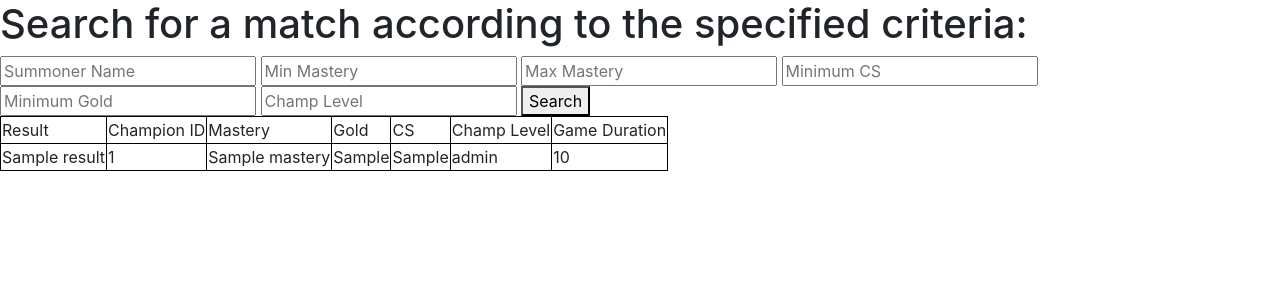
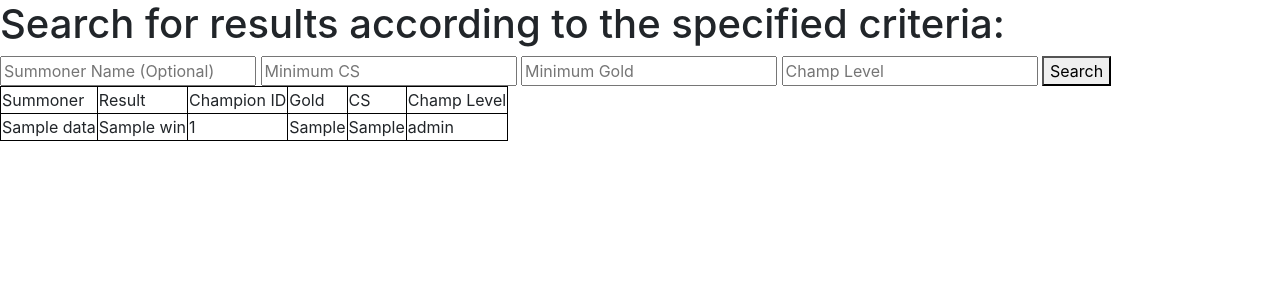
Before and after one commit to 19g/lol-web-app, a Flask app: template flaskr/templates/srmatches.html in a window 1280 px wide. Shown: the part 56-356 px from the top of the page. Run offline with Flask 2, Linux system fonts and the light colour scheme; the template is opened without the code that fills it: most values are stand-ins (such as "Sample title", 1, 10 or a date in 2020); parts of the project's set-up code (start-up, migrations or seed data) failed here and were passed over; some libraries are stand-ins or nearby versions.

Commit message:
added working sql query, had to make temp fix for populate_sr

```diff
--- a/flaskr/calls.py
+++ b/flaskr/calls.py
@@ -34,7 +34,7 @@ def get_summoner_by_puuid(puuid):
 
 
 def get_summoner_by_encrypted_summoner_id(id):
-    url = endpoint_na1 + "/lol/summoner/v4/summoners//" + id
+    url = endpoint_na1 + "/lol/summoner/v4/summoners/" + id
     response = s.get(url)
     return response
 
--- a/flaskr/config.py
+++ b/flaskr/config.py
@@ -1,3 +1,3 @@
-api_key = ""
-sql_user = ""
-sql_password = ""
+api_key = "RGAPI-5a38608e-02c2-420b-911b-c5651b25eb80"
+sql_user = "jcr2198"
+sql_password = "garen"
--- a/flaskr/server.py
+++ b/flaskr/server.py
@@ -24,7 +24,7 @@ engine = create_engine(DATABASEURI)
 CURRENT_PATCH = "9.22.1/"
 DATADRAGON_ENDPOINT = "http://ddragon.leagueoflegends.com/cdn/" + CURRENT_PATCH
 
-# for SR Match History:
+# for SR Match History (END_IDX - BEGIN_IDX matches at a time pulled frmo api)
 BEGIN_IDX = 0
 END_IDX   = 20
 
@@ -93,6 +93,8 @@ def get_summoner():
 @app.route('/tftMatchHistory', methods=['GET'])
 def populate_tft_match_history():
     summoner_name = request.args.get('summonerName').casefold()
+    icon = request.args.get('icon')
+    lvl = request.args.get('lvl')
     cursor = g.conn.execute('SELECT * FROM summoner WHERE summoner_name=%s', summoner_name)
     puuid = ''
     for x in cursor:
@@ -143,12 +145,15 @@ def populate_tft_match_history():
                 # u = {'match_id': match["metadata"]["match_id"], 'summoner_name': unit["name"], 'tier': unit["tier"],
                 #      'items': unit["items"]}
                 # u_all.append(u)
-    return render_template("profile.html", summoner_name=summoner_name)
+    return render_template("profile.html", summoner_name=summoner_name, profile_icon=icon,
+                           summoner_level=lvl)
 
 
 @app.route('/srMatchHistory', methods=['GET'])
 def populate_sr_match_history():
     summoner_name = request.args.get('summonerName').casefold()
+    icon = request.args.get('icon')
+    lvl = request.args.get('lvl')
     cursor = g.conn.execute('SELECT * FROM summoner WHERE summoner_name=%s', summoner_name)
     e_a_id = ''
     for x in cursor:
@@ -164,69 +169,73 @@ def populate_sr_match_history():
     print(matches)
     print()
     for match in matches:
-        #print("match: ")
-        #print(match)
-        #print()
-        game_id = match['gameId']
+        try:
+            #print("match: ")
+            #print(match)
+            #print()
+            game_id = match['gameId']
 
-        #print("gameId: ")
-        #print(game_id)
-        #print()
-        response = calls.get_sr_match(str(game_id))
-        if response.status_code != 200:
-            return render_template("/error.html")
-        match_data = response.json()
-        #print("match data: ")
-        #print(match_data)
-        #print()
+            #print("gameId: ")
+            #print(game_id)
+            #print()
+            response = calls.get_sr_match(str(game_id))
+            if response.status_code != 200:
+                return render_template("/error.html")
+            match_data = response.json()
+            #print("match data: ")
+            #print(match_data)
+            #print()
 
-        # TODO: game timestamps are longs in Riot API, ints in our database, may need to fix
-        g.conn.execute('INSERT INTO sr_match VALUES (%s, %s, %s, %s) ON CONFLICT(match_id) DO NOTHING',
-                        str(match_data['gameId']), match_data['gameCreation'],
-                        match_data['gameDuration'], match_data['seasonId']);
+            # TODO: game timestamps are longs in Riot API, ints in our database, may need to fix
+            g.conn.execute('INSERT INTO sr_match VALUES (%s, %s, %s, %s) ON CONFLICT(match_id) DO NOTHING',
+                            str(match_data['gameId']), match_data['gameCreation'],
+                            match_data['gameDuration'], match_data['seasonId']);
 
-        # add to ranked or normal as appropriate:
-        queue_id = match_data['queueId']
-        if (queue_id == 420 or queue_id == 440):  # ranked solo/duo, ranked flex
-            g.conn.execute('INSERT INTO sr_ranked VALUES (%s) ON CONFLICT(match_id) DO NOTHING',
-                           match_data['gameId'])
-        else:  # normals
-            g.conn.execute('INSERT INTO sr_normal VALUES (%s) ON CONFLICT(match_id) DO NOTHING',
-                           match_data['gameId'])
+            # add to ranked or normal as appropriate:
+            queue_id = match_data['queueId']
+            if (queue_id == 420 or queue_id == 440):  # ranked solo/duo, ranked flex
+                g.conn.execute('INSERT INTO sr_ranked VALUES (%s) ON CONFLICT(match_id) DO NOTHING',
+                               match_data['gameId'])
+            else:  # normals
+                g.conn.execute('INSERT INTO sr_normal VALUES (%s) ON CONFLICT(match_id) DO NOTHING',
+                               match_data['gameId'])
 
-        # add to team_plays_in:
-        for team in match_data['teams']:
-            win_int = -1
-            if (team['win'] == 'Fail'):
-                win_int = 0
-            else:
-                win_int = 1
-            ban_list = '{ '
-            for ban in team['bans']:
-                ban_list += (str(ban['championId']) + ',')
-            # remove final comma, add closing brace:
-            ban_list = ban_list[:-1] + '}'
-            drag_int = boolstr_to_int(team['firstDragon'])
-            inhib_int = boolstr_to_int(team['firstInhibitor'])
+            # add to team_plays_in:
+            for team in match_data['teams']:
+                win_int = -1
+                if (team['win'] == 'Fail'):
+                    win_int = 0
+                else:
+                    win_int = 1
+                ban_list = '{ '
+                for ban in team['bans']:
+                    ban_list += (str(ban['championId']) + ',')
+                # remove final comma, add closing brace:
+                ban_list = ban_list[:-1] + '}'
+                drag_int = boolstr_to_int(team['firstDragon'])
+                inhib_int = boolstr_to_int(team['firstInhibitor'])
 
-            g.conn.execute('INSERT INTO team_plays_in VALUES (%s, %s, %s,%s,%s,%s,%s,%s,%s) ON CONFLICT(match_id, team_id) DO NOTHING',
-                            str(match_data['gameId']), str(team['teamId']),
-                            str(win_int), ban_list, team['towerKills'], team['inhibitorKills'],
-                            team['baronKills'], team['dragonKills'], team['riftHeraldKills'])
+                g.conn.execute('INSERT INTO team_plays_in VALUES (%s,%s,%s,%s,%s,%s,%s,%s) ON CONFLICT(match_id, team_id) DO NOTHING',
+                                str(match_data['gameId']), str(team['teamId']),
+                                str(win_int), ban_list, team['towerKills'], team['inhibitorKills'],
+                                team['baronKills'], team['dragonKills'])
 
-        # add to participant plays on:
-        for participant in match_data['participants']:
-            p_id = int(participant['participantId'])
-            p_sid = match_data['participantIdentities'][p_id-1]['player']['summonerId']
-            p_stats = participant['stats']
-            g.conn.execute('INSERT INTO participant_plays_on VALUES (%s,%s,%s, %s,%s,%s,%s,%s,%s,%s,%s,%s,%s,%s) ON CONFLICT(match_id, team_id, summoner_id) DO NOTHING',
-                           str(match_data['gameId']), participant['teamId'], p_sid,
-                           participant['championId'], participant['spell1Id'], participant['spell2Id'],
-                           p_stats['visionScore'], p_stats['kills'], p_stats['assists'], p_stats['deaths'],
-                           p_stats['champLevel'], p_stats['goldEarned'], p_stats['totalMinionsKilled'],
-                           p_stats['totalDamageDealtToChampions'])
-
-    return render_template("profile.html", summoner_name=summoner_name)
+            # add to participant plays on:
+            for participant in match_data['participants']:
+                p_id = int(participant['participantId'])
+                print(match_data['participantIdentities'][p_id-1]['player'])
+                p_sid = match_data['participantIdentities'][p_id-1]['player']['summonerId']
+                p_stats = participant['stats']
+                g.conn.execute('INSERT INTO participant_plays_on VALUES (%s,%s,%s,%s,%s,%s,%s,%s,%s,%s,%s,%s,%s,%s) ON CONFLICT(match_id, team_id, summoner_id) DO NOTHING',
+                               str(match_data['gameId']), participant['teamId'], p_sid,
+                               participant['championId'], participant['spell1Id'], participant['spell2Id'],
+                               p_stats['visionScore'], p_stats['kills'], p_stats['assists'], p_stats['deaths'],
+                               p_stats['champLevel'], p_stats['goldEarned'], p_stats['totalMinionsKilled'],
+                               p_stats['totalDamageDealtToChampions'])
+        except KeyError as e:
+            print(e)
+    return render_template("profile.html", summoner_name=summoner_name, profile_icon=icon,
+                           summoner_level=lvl)
 
 
 
@@ -382,7 +391,7 @@ def analyze_tft_match_history():
         avg_last_round += float(x['last_round'])
         print(float(avg_place))
         i += 1
-
+    cursor.close()
     # protect against divide by 0
     if (i <= 0):
         i = 1
@@ -415,6 +424,7 @@ def update_champ_list():
         g.conn.execute('INSERT INTO owns_champion VALUES (%s, %s, %s, %s) ON CONFLICT DO NOTHING',
                        sid[i]["championId"], sid[i]["championLevel"], 0, summoner_name)
     update_ftp()
+    cursor.close()
     return render_template("champions.html", summoner_name=summoner_name, profile_icon=icon, summoner_level=lvl)
 
 
@@ -440,19 +450,23 @@ def showChamps():
     icon = request.args.get('icon')
     lvl = request.args.get('lvl')
     cursor = g.conn.execute('SELECT champion_id, mastery, free_to_play FROM owns_champion WHERE summoner_name=%s', summoner_name)
-    a = []
+    champs = []
+    masteries = []
+    ftp = []
     for x in cursor:
-        c = [x["champion_id"], x["mastery"], x["free_to_play"]]
-        a.append(c)
-
-    return render_template("champions.html", data=a, summoner_name=summoner_name, profile_icon=icon, summoner_level=lvl)
+        champs.append(x["champion_id"])
+        masteries.append(x["mastery"])
+        ftp.append(x["free_to_play"])
+    results = [{"champion_id": m, "mastery": n, "free_to_play": o}
+               for m, n, o in zip(champs, masteries, ftp)]
+    context = dict(data=results)
+    cursor.close()
+    return render_template("champions.html", **context, summoner_name=summoner_name, profile_icon=icon, summoner_level=lvl)
 
 
 # deletes current summoner if it exists and inserts new (potentially updated values)
 def add_summoner(s_id, s_type):
     response = null
-    print("hey")
-    print(s_id)
     if s_type == "puuid":
         response = calls.get_summoner_by_puuid(s_id)
     elif s_type == "encrypted_summoner_id":
@@ -460,7 +474,6 @@ def add_summoner(s_id, s_type):
     elif s_type == "summoner_name":
         response = calls.get_summoner_info(s_id)
     sid = response.json()
-    print(sid["name"])
     g.conn.execute('DELETE FROM summoner WHERE summoner_name=%s', sid["name"])
     g.conn.execute('INSERT INTO summoner VALUES (%s, %s, %s, %s, %s, %s) ON CONFLICT DO NOTHING',
                    sid["name"].casefold(), sid["profileIconId"], sid["summonerLevel"],
@@ -489,19 +502,57 @@ def champQuery():
     results = [{"champion_id": m, "mastery": n, "free_to_play": o}
                for m, n, o in zip(champs, masteries, ftp)]
     context = dict(data=results)
+    cursor.close()
     return render_template("champions.html", **context)
+
+
+@app.route('/callSrQuery', methods=['GET'])
+def callChampQuery():
+    return render_template("srmatches.html")
 
 
 @app.route('/srQuery', methods=['POST'])
 def srQuery():
     summoner_name = request.form.get('summoner_name')
-    mastery_min = request.form.get('mastery_min')
-    mastery_max = request.form.get('mastery_max')
-    cs = request.form.get('cd')
+    cursor = g.conn.execute('SELECT * FROM summoner WHERE summoner_name=%s', summoner_name)
+    s_id = ""
+    for x in cursor:
+        s_id = x['encrypted_summoner_id']
+    cs = request.form.get('cs')
     gold_earned = request.form.get('gold_earned')
     champ_level = request.form.get('champ_level')
-    cursor = g.conn.execute('SELECT T.win, P.champion_id, P.kills, P.assists, P.deaths, P.champ_level, P.gold_earned, P.total_minions_killed FROM P participant_plays_on, T team_plays_in, C owns_champion WHERE C.mastery>=%s AND C.mastery<=%s AND P.cs>=%s AND P.gold_earned >=%s AND P.champ_level=%s',
-                            mastery_min, mastery_max, cs, gold_earned, champ_level)
+    print(s_id + " " + cs + " " + gold_earned + " " + champ_level)
+    if s_id == "":
+        cursor = g.conn.execute('SELECT DISTINCT team_plays_in.win, participant_plays_on.summoner_id, participant_plays_on.champion_id, participant_plays_on.kills, participant_plays_on.assists, participant_plays_on.deaths, participant_plays_on.champ_level, participant_plays_on.gold_earned, participant_plays_on.total_minions_killed FROM participant_plays_on, team_plays_in WHERE participant_plays_on.team_id=team_plays_in.team_id AND participant_plays_on.match_id=team_plays_in.match_id AND participant_plays_on.total_minions_killed>=%s AND participant_plays_on.gold_earned>=%s AND participant_plays_on.champ_level=%s;',
+                                cs, gold_earned, champ_level)
+    else:
+        cursor = g.conn.execute('SELECT DISTINCT team_plays_in.win, participant_plays_on.summoner_id, participant_plays_on.champion_id, participant_plays_on.kills, participant_plays_on.assists, participant_plays_on.deaths, participant_plays_on.champ_level, participant_plays_on.gold_earned, participant_plays_on.total_minions_killed FROM participant_plays_on, team_plays_in WHERE participant_plays_on.team_id=team_plays_in.team_id AND participant_plays_on.match_id=team_plays_in.match_id AND participant_plays_on.summoner_id=%s AND participant_plays_on.total_minions_killed>=%s AND participant_plays_on.gold_earned>=%s AND participant_plays_on.champ_level=%s;',
+                                s_id, cs, gold_earned, champ_level)
+    s_id_ = []
+    win = []
+    champ_id_ = []
+    cs_ = []
+    gold_earned_ = []
+    champ_level_ = []
+    for x in cursor:
+        print(x)
+        win.append(x['win'])
+        s_id_.append(x['summoner_id'])
+        champ_id_.append(x['champion_id'])
+        cs_.append(x['total_minions_killed'])
+        gold_earned_.append(x['gold_earned'])
+        champ_level_.append(x['champ_level'])
+    cursor.close()
+    for i in range(len(s_id_)):
+        add_summoner(s_id_[i], "encrypted_summoner_id")
+        cursor = g.conn.execute('SELECT * FROM summoner WHERE encrypted_summoner_id=%s', s_id_[i])
+        for x in cursor:
+            s_id_[i] = x['summoner_name']
+        cursor.close()
+    results = [{"champ_level": m, "gold_earned": o, "cs": p, "champion_id": q, "summoner_name": s, "win": t}
+               for m, o, p, q, s, t in zip(champ_level_, gold_earned_, cs_, champ_id_, s_id_, win)]
+    context = dict(data=results)
+    return render_template("srmatches.html", **context)
 
 
 
--- a/flaskr/templates/profile.html
+++ b/flaskr/templates/profile.html
@@ -12,6 +12,8 @@
     <a href="/tftMatchHistory/show?summonerName={{summoner_name}}&icon={{profile_icon}}&lvl={{summoner_level}}">Show TFT Match History</a><br>
     <a href="/srMatchHistory?summonerName={{summoner_name}}&icon={{profile_icon}}&lvl={{summoner_level}}">Update SR Match History</a><br>
     <a href="/srMatchHistory/show?summonerName={{summoner_name}}&icon={{profile_icon}}&lvl={{summoner_level}}">Show SR Match History</a><br>
+    <a href="/callSrQuery?summonerName={{summoner_name}}&icon={{profile_icon}}&lvl={{summoner_level}}">Run SR Match Query</a><br>
+    <a href="/updateChamps?summonerName={{summoner_name}}&icon={{profile_icon}}&lvl={{summoner_level}}">Update Champion Pool</a><br>
     <a href="/champAnalysis?summonerName={{summoner_name}}&icon={{profile_icon}}&lvl={{summoner_level}}">View Champion Pool</a><br>
   </div>
   <!-- child template -->
--- a/flaskr/templates/srmatches.html
+++ b/flaskr/templates/srmatches.html
@@ -1,11 +1,9 @@
 {% extends "profile.html" %}
 {% block content %}
 {#<a href="/updateChamps?summonerName={{summoner_name}}&icon={{profile_icon}}&lvl={{summoner_level}}">Update Champions</a>#}
-<h1>Search for a match according to the specified criteria:</h1>
+<h1>Search for results according to the specified criteria:</h1>
 <form action="/srQuery" method="post">
-  <input type="text" placeholder="Summoner Name" name="summoner_name">
-  <input type="text" placeholder="Min Mastery" name="mastery_min">
-  <input type="text" placeholder="Max Mastery" name="mastery_max">
+  <input type="text" placeholder="Summoner Name (Optional)" name="summoner_name">
   <input type="text" placeholder="Minimum CS" name="cs">
   <input type="text" placeholder="Minimum Gold" name="gold_earned">
   <input type="text" placeholder="Champ Level" name="champ_level">
@@ -15,23 +13,21 @@
 {% endblock %}
 <table style="border-collapse:collapse;border: 1px solid black;">
   <tr style="border-collapse:collapse;border: 1px solid black;">
+    <td style="border-collapse:collapse;border: 1px solid black;">Summoner</td>
     <td style="border-collapse:collapse;border: 1px solid black;">Result</td>
     <td style="border-collapse:collapse;border: 1px solid black;">Champion ID</td>
-    <td style="border-collapse:collapse;border: 1px solid black;">Mastery</td>
     <td style="border-collapse:collapse;border: 1px solid black;">Gold</td>
     <td style="border-collapse:collapse;border: 1px solid black;">CS</td>
     <td style="border-collapse:collapse;border: 1px solid black;">Champ Level</td>
-    <td style="border-collapse:collapse;border: 1px solid black;">Game Duration</td>
   </tr>
   {% for n in data %}
   <tr style="border-collapse:collapse;border: 1px solid black;">
-    <td style="border-collapse:collapse;border: 1px solid black;">{{n.result}}</td>
+    <td style="border-collapse:collapse;border: 1px solid black;">{{n.summoner_name}}</td>
+    <td style="border-collapse:collapse;border: 1px solid black;">{{n.win}}</td>
     <td style="border-collapse:collapse;border: 1px solid black;">{{n.champion_id}}</td>
-    <td style="border-collapse:collapse;border: 1px solid black;">{{n.mastery}}</td>
     <td style="border-collapse:collapse;border: 1px solid black;">{{n.gold_earned}}</td>
     <td style="border-collapse:collapse;border: 1px solid black;">{{n.cs}}</td>
     <td style="border-collapse:collapse;border: 1px solid black;">{{n.champ_level}}</td>
-    <td style="border-collapse:collapse;border: 1px solid black;">{{n.game_duration}}</td>
   </tr>
   {% endfor %}
 </table>
--- a/flaskr/templates/srmatchhistory.html
+++ b/flaskr/templates/srmatchhistory.html
@@ -1,6 +1,7 @@
 {% extends "profile.html" %}
 {% block content %}
 <a href="/analyzeSr?summonerName={{summoner_name}}">Analyze SR Match History</a>
+<a href="/srQuery?"/>
 {% block analysis %}
 {% endblock %}
 <table style="border-collapse:collapse;border: 1px solid black;">
```
